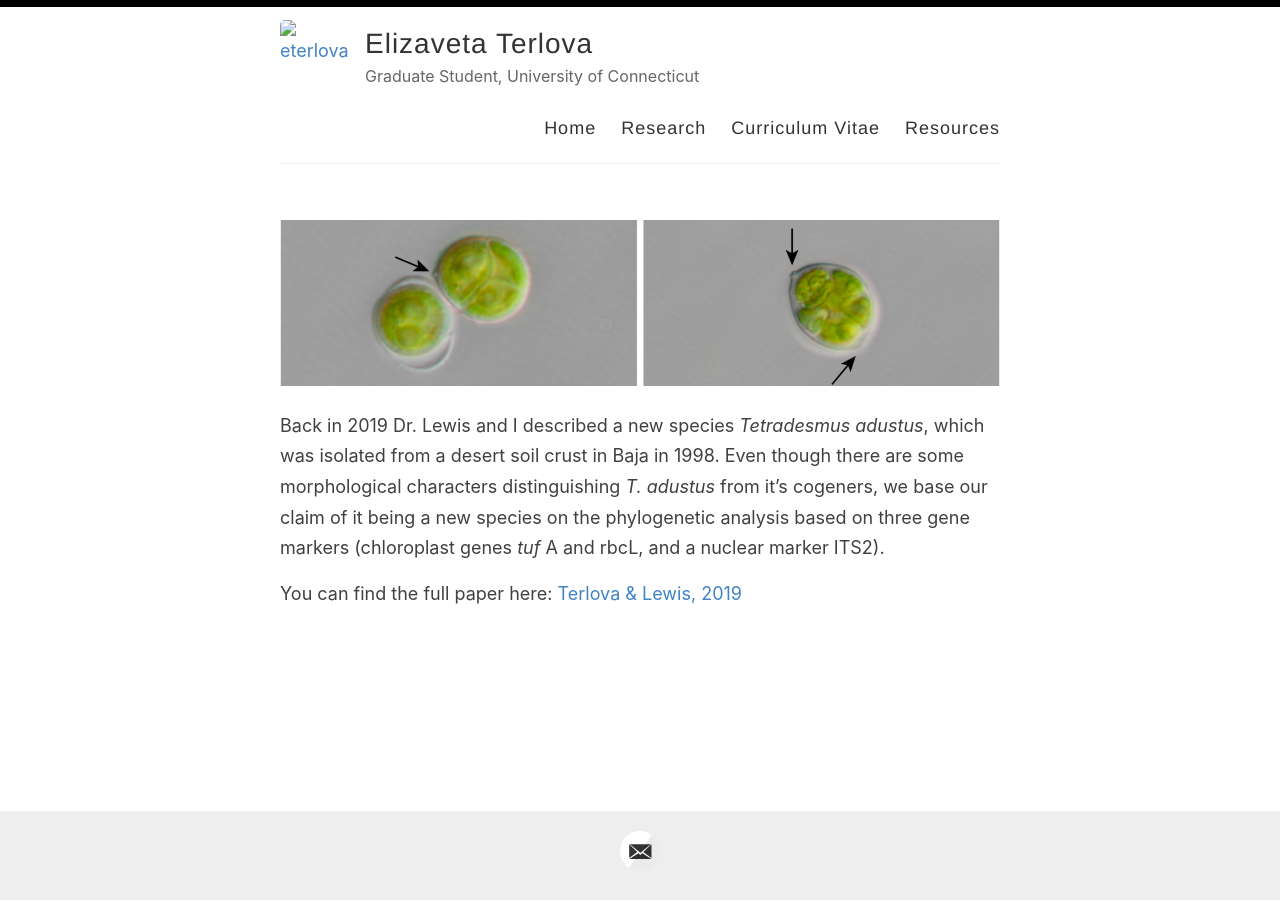
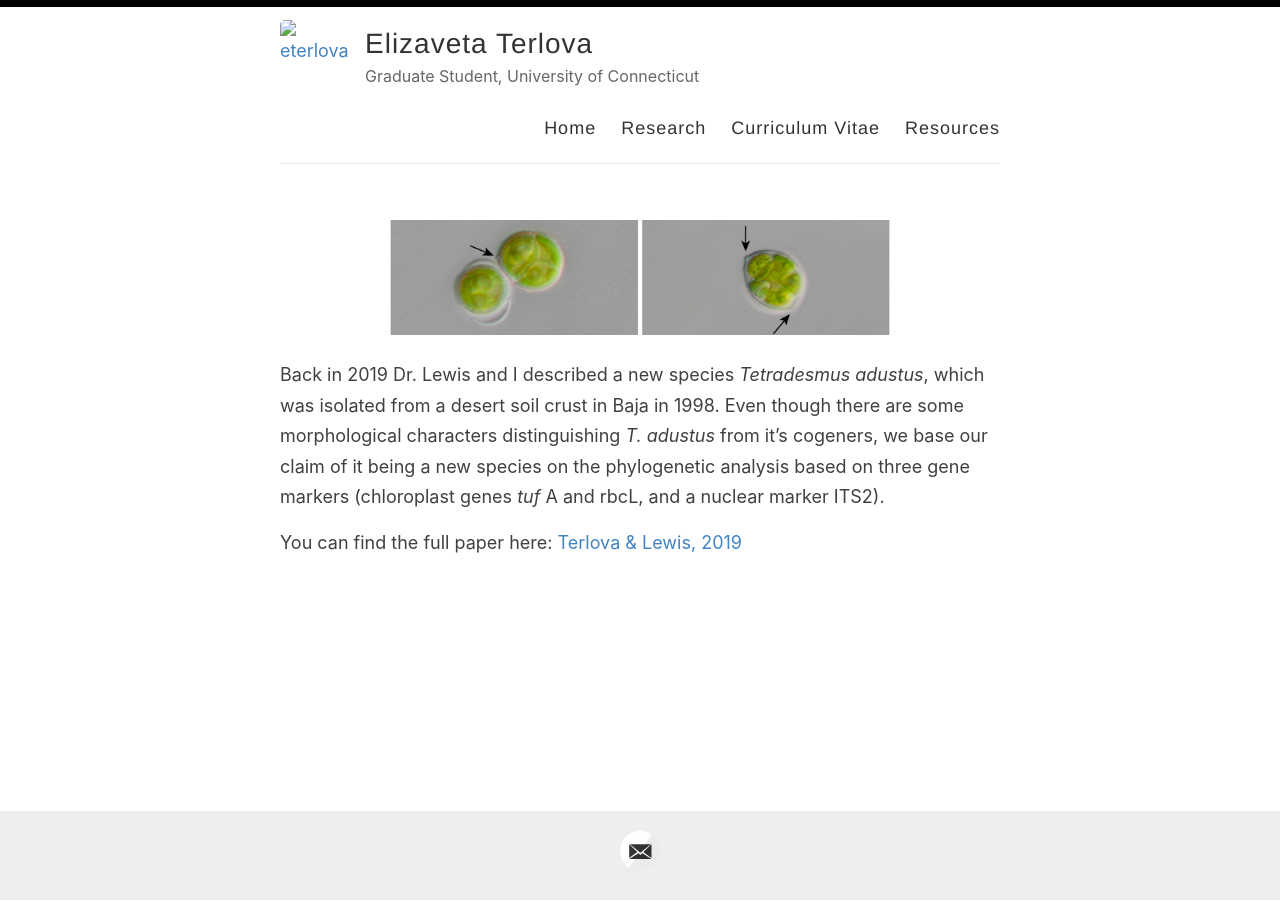
Before and after one commit to eterlova/eterlova.github.io, a Jekyll site: the page built from _posts/2021-10-29-New-species-of-desert-algae.md, in a window 1280 px wide. Built offline with Jekyll 4.4.1, drawn with Linux system fonts in a browser that asks for light colours.

Commit message:
Update 2021-10-29-New-species-of-desert-algae.md

```diff
--- a/_posts/2021-10-29-New-species-of-desert-algae.md
+++ b/_posts/2021-10-29-New-species-of-desert-algae.md
@@ -5,7 +5,7 @@ layout: default
 
 <div align="center">
   <br>
-  <img src="https://github.com/eterlova/eterlova.github.io/blob/master/images/Terlovaetal2019.jpg" alt="Tadustus" width="1100"/>
+  <img src="https://github.com/eterlova/eterlova.github.io/blob/master/images/Terlovaetal2019.jpg" alt="Tadustus" width="500"/>
   <br>
 </div>
 
```
